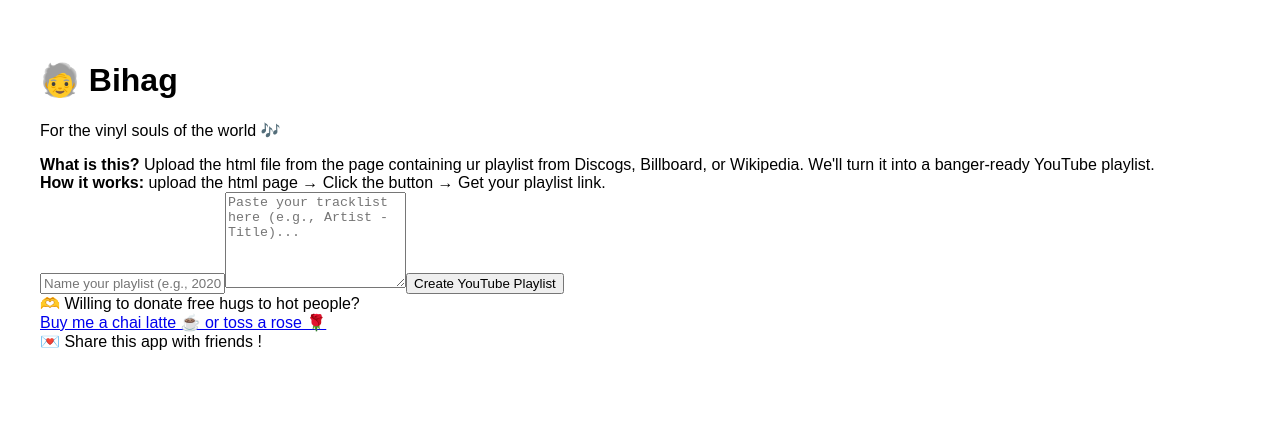
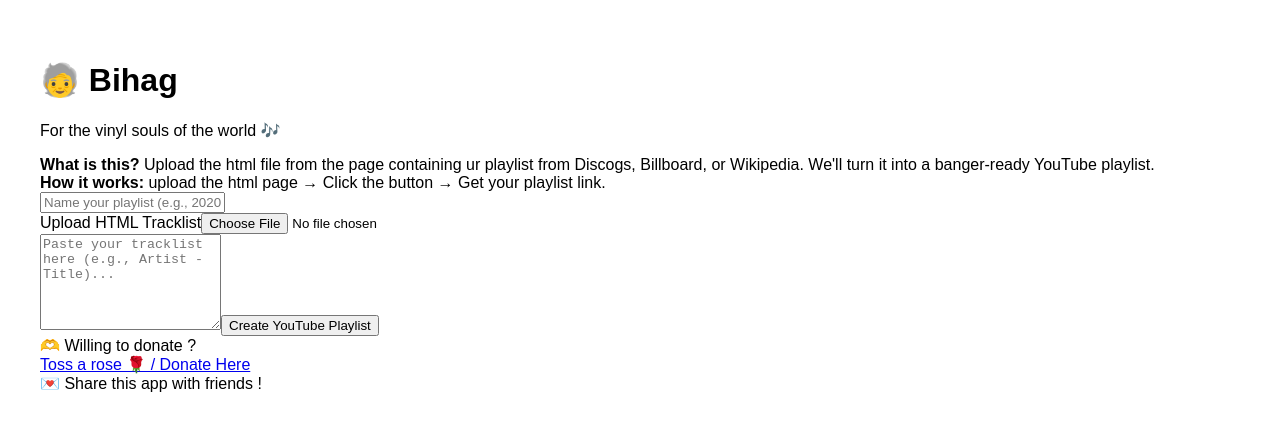
Before and after one commit to rithviksj/bihag, a Next.js app: page / in a window 1280 px wide. Shown: the top 430 px of the page. Built offline with nearby package versions, Linux system fonts and the light colour scheme.

Commit message:
Update page.js

```diff
--- a/src/app/page.js
+++ b/src/app/page.js
@@ -5,6 +5,7 @@ import { Button } from "../components/ui/button";
 import { Input } from "../components/ui/input";
 import { Card, CardContent } from "../components/ui/card";
 import { Textarea } from "../components/ui/textarea";
+import FileUploadParser from "../components/FileUploadParser";
 
 export default function Home() {
   const [playlistName, setPlaylistName] = useState("");
@@ -40,6 +41,8 @@ export default function Home() {
             value={playlistName}
             onChange={(e) => setPlaylistName(e.target.value)}
           />
+          <FileUploadParser onTracksParsed={setTracklist} />
+
           <Textarea
             rows={6}
             placeholder="Paste your tracklist here (e.g., Artist - Title)..."
@@ -67,14 +70,14 @@ export default function Home() {
       </Card>
 
       <div className="text-center text-sm text-muted-foreground">
-        🫶 Willing to donate free hugs to hot people?
+        🫶 Willing to donate ?
         <br />
         <a
           href="https://buymeacoffee.com/yourname"
           className="text-pink-500 underline"
           target="_blank"
         >
-          Buy me a chai latte ☕ or toss a rose 🌹
+          Toss a rose 🌹 / Donate Here
         </a>
       </div>
 
```
